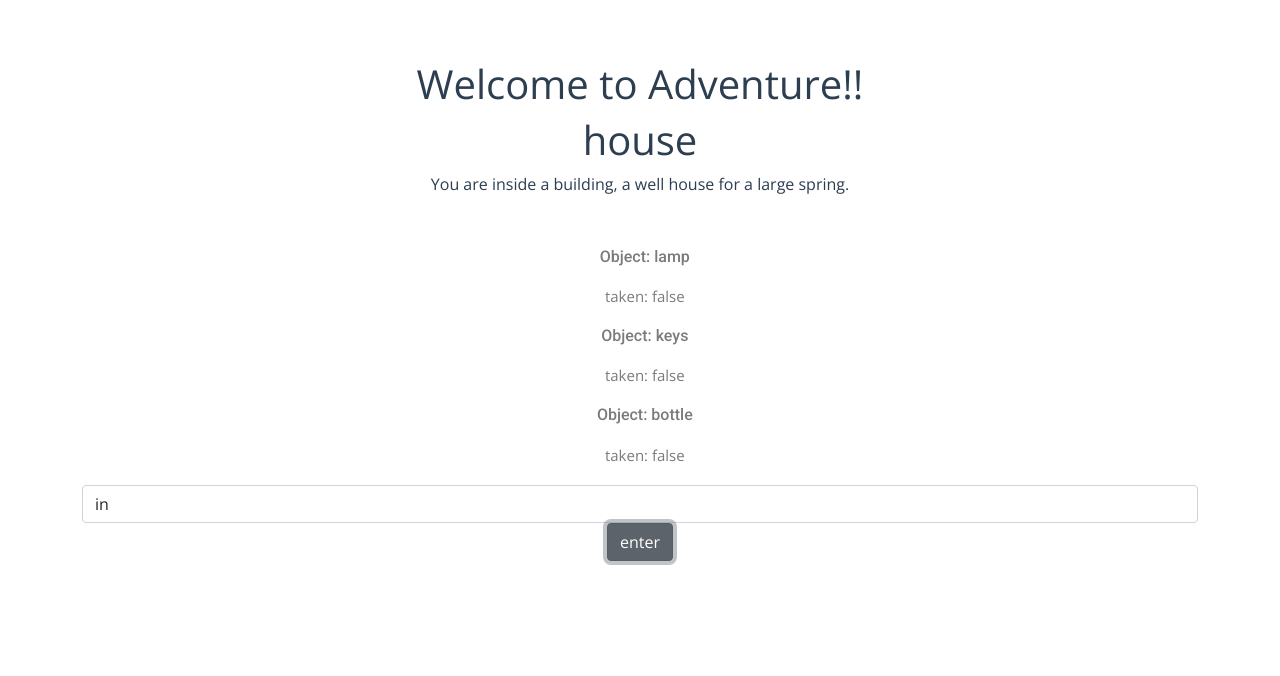
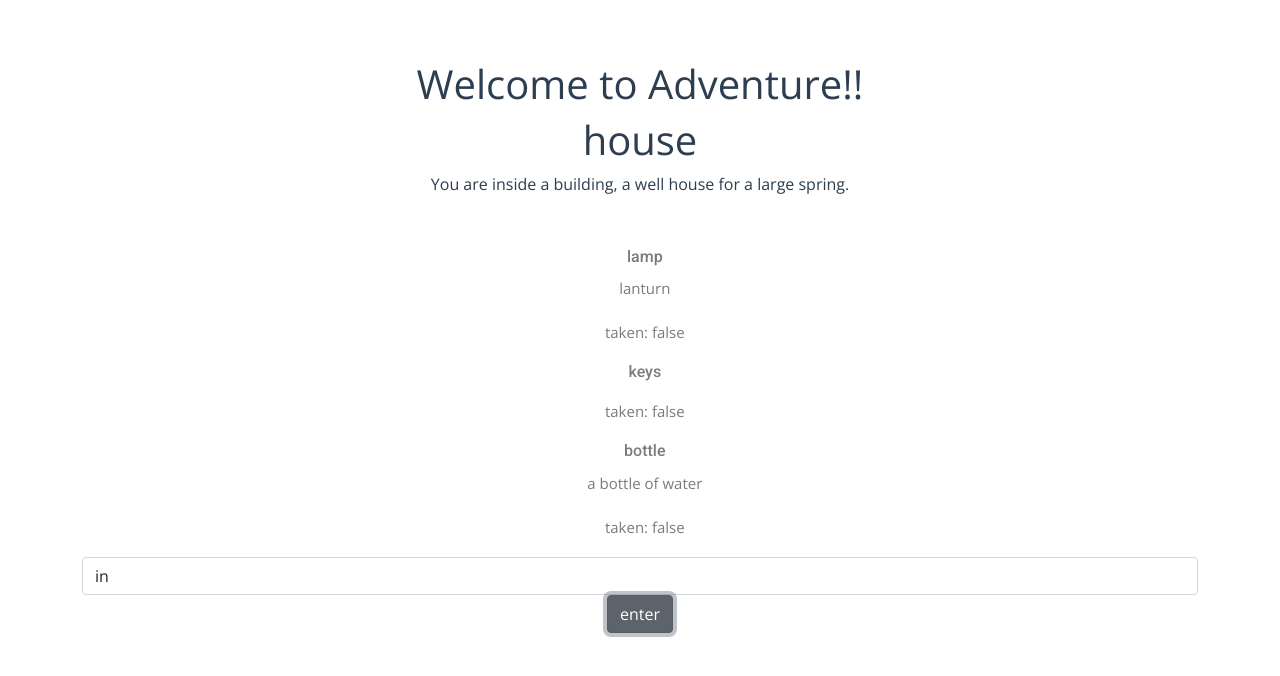
Before and after one commit to dsmarkchen/vue.advent, a Vue app: page / in a window 1280 px wide. Both pictures are taken after a click on the button "enter". Shown: the top 676 px of the page. Built offline with nearby package versions, Linux system fonts and the light colour scheme; a web font is replaced by a local one.

Commit message:
small changes

```diff
--- a/src/components/AObject.vue
+++ b/src/components/AObject.vue
@@ -1,7 +1,7 @@
 <template>
   <div class="aobject">
     <div class="block" >
-      <h6>Object: {{ name }}</h6>
+      <h6>{{ name }}</h6>
 
       <p>{{ description }}</p>
       <p> taken: {{taken}} <p>
--- a/src/components/Advent.vue
+++ b/src/components/Advent.vue
@@ -17,8 +17,8 @@
 
         <ul>
           <div v-for="item in AObjects" :key="item.name">
-            <li v-if="item.location == loc.name">
-              <AObject :name="item.name"></AObject>
+            <li v-if="item.location == loc.name && item.taken == false">
+              <AObject :name="item.name" :description="item.desc" :taken="item.taken"></AObject>
             </li>
           </div>
         </ul>
@@ -138,6 +138,16 @@
         this.showscore = true;
         return;
       }
+      if(this.act.startsWith("take")) {
+        var objname = this.act.slice(4).trim();
+        console.log("take: " + objname);
+        for (const aobj of this.AObjects) {
+        if (aobj.name == objname) {
+          aobj.taken = true;
+          break;
+        }
+      }
+      }
       if (this.act == "dump") {
         this.fsm.dump();
         return;
--- a/src/json/locations.json
+++ b/src/json/locations.json
@@ -23,5 +23,10 @@
     "name": "hill",
     "description": "You have walked up a hill, still in the forest.  The road slopes back down the other side of the hill.  There is a building in the distance.",
     "short": "You're at hill in road."
+  },
+  {
+    "name": "slit",
+    "description": "At your feet all the water of the stream splashes into a 2-inch slit in the rock.  Downstream the streambed is bare rock.",
+    "short": "You're at slit in streambed."
   }
 ]
--- a/src/json/transitions.json
+++ b/src/json/transitions.json
@@ -19,7 +19,11 @@
 
     },
     "valley": {
-      "north": "road"
+      "north": "road",
+
+      "downstream": "slit",
+      "south": "slit",
+      "down": "slit"
     },
     "hill": {
       "road": "road",
@@ -27,5 +31,11 @@
     },
     "forest": {
       "south": "road"
+    },
+    "slit": {
+       "north": "valley",
+       "up": "valley"
+
     }
+
 }
```
